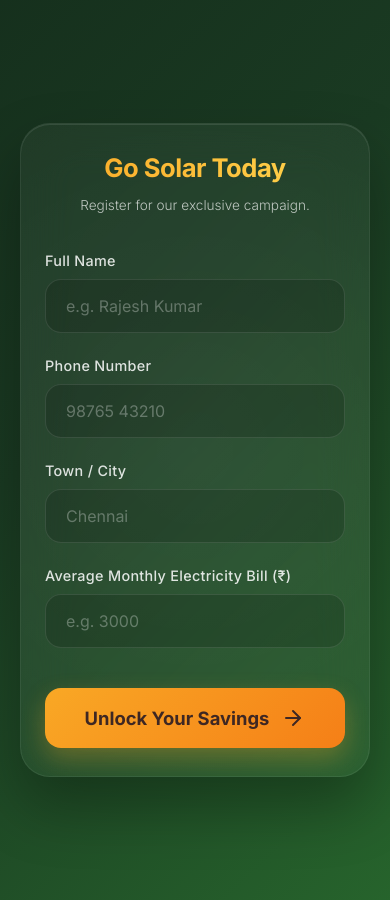
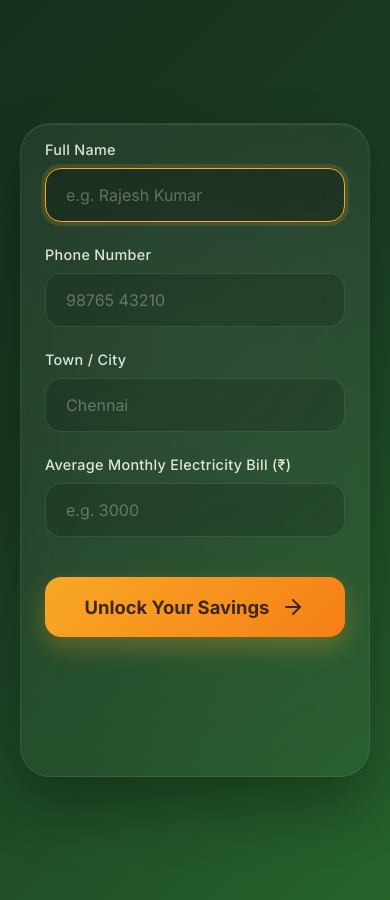
Before and after one commit to nbkarthi/greenriseenergy, a Jekyll site: the page campaign/index.html, which Jekyll copies as it is, in a window 390 px wide. Built offline with Jekyll 4.4.1, drawn with Linux system fonts in a browser that asks for light colours.

Commit message:
feat: add auto-scroll and focus to campaign form on mobile load

```diff
--- a/campaign/index.html
+++ b/campaign/index.html
@@ -206,6 +206,7 @@
             .container { padding: 28px 24px; }
             .header h1 { font-size: 1.6rem; }
             .header p { font-size: 0.85rem; white-space: nowrap; }
+            #campaignForm { scroll-margin-top: 16px; }
         }
     </style>
 </head>
@@ -251,6 +252,13 @@
     </div>
 
     <script>
+        window.addEventListener('load', () => {
+            if (window.matchMedia('(max-width: 480px)').matches) {
+                document.getElementById('campaignForm').scrollIntoView({ block: 'start' });
+                document.getElementById('name').focus({ preventScroll: true });
+            }
+        });
+
         const API_URL = 'https://app.greenriseenergy.com/api/leads';
 
         function getVisitorId() {
```
